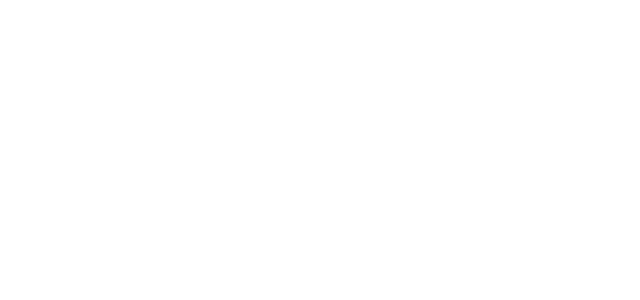
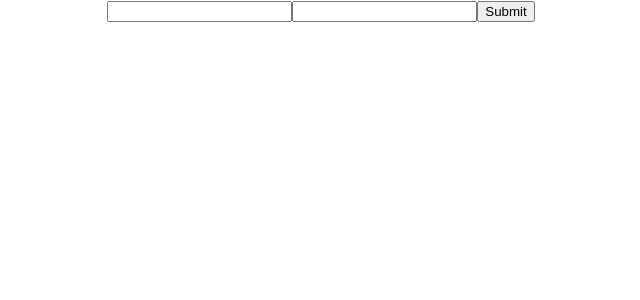
Before and after one commit to blurtech/trasher-frontend, a React (Create React App) app: page / in a window 1280 px wide. Shown: the top 300 px of the page, without its empty margins (319-959 px from the left). Built offline with nearby package versions, Linux system fonts and the light colour scheme.

Commit message:
Added form for authorization

```diff
--- a/src/Auth.tsx
+++ b/src/Auth.tsx
@@ -3,9 +3,13 @@
 const Auth = () => {
   return (
     <div className="Auth-form">
-      <form />
+      <form>
+        <input type="text" />
+        <input type="text" />
+        <input type="submit" />
+      </form>
     </div>
   )
-}
+};
 
 export default Auth;
```
Also changed, not shown: 1 other file (tests, documents, lock files or other folders).
